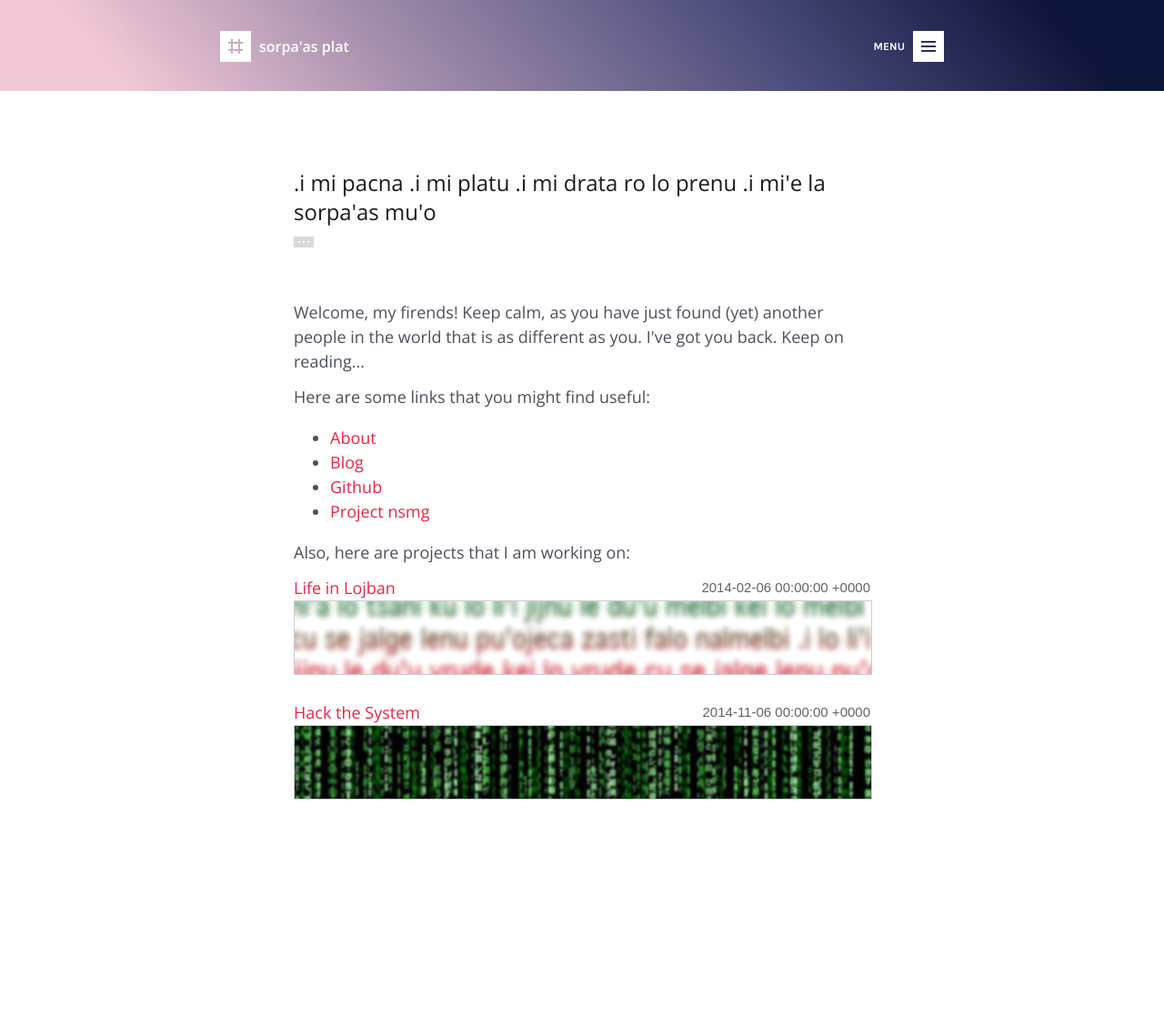
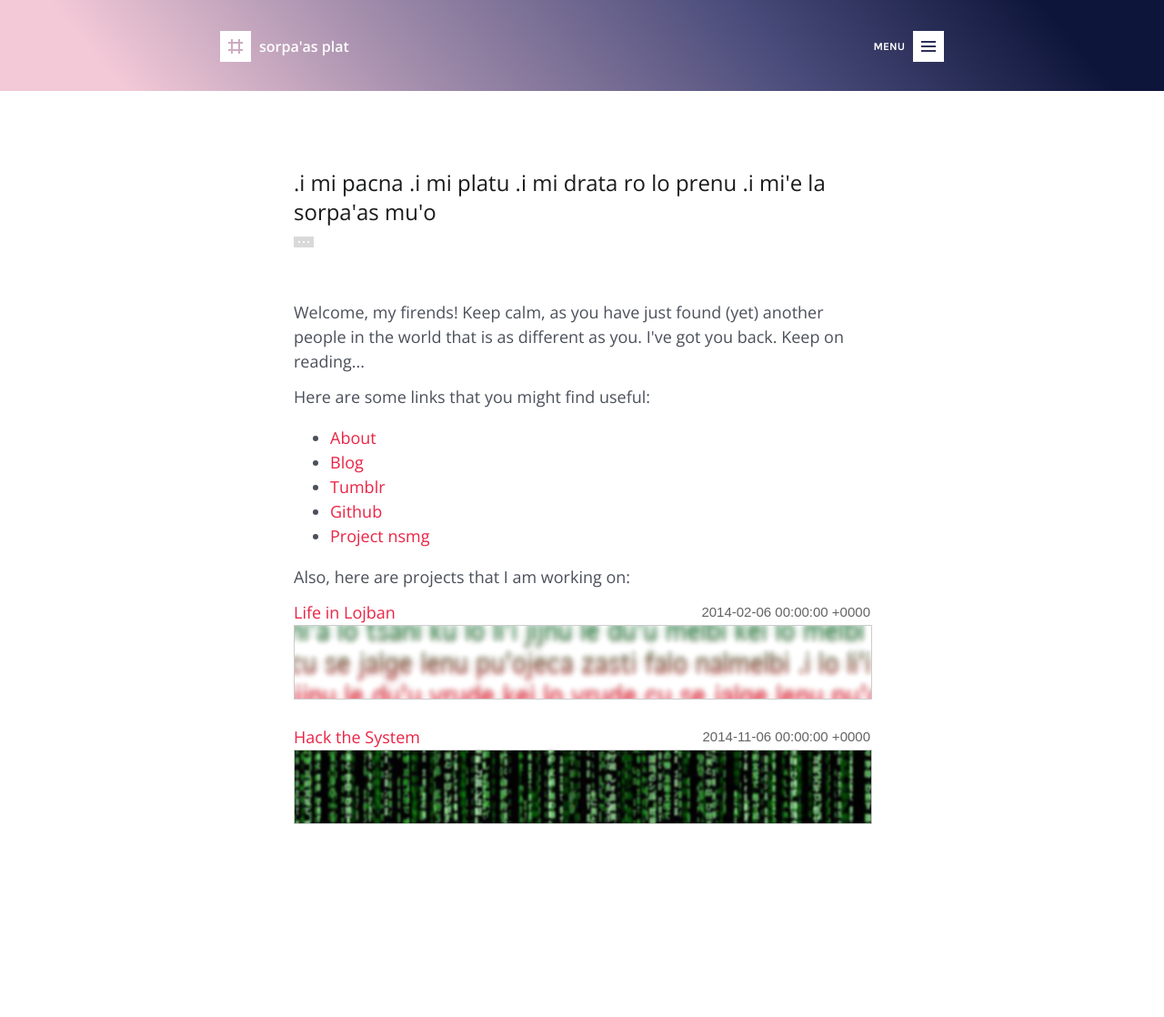
Before and after one commit to sorpaas/sorpaas.com, a Jekyll site: the page built from index.html, in a window 1280 px wide. Shown: the whole page at 91% size. Built offline with Jekyll 4.4.1, drawn with Linux system fonts in a browser that asks for light colours; before the commit the page ends 1091 px from its top, so only the background shows below that.

Commit message:
add tumblr link

```diff
--- a/index.html
+++ b/index.html
@@ -16,6 +16,7 @@ navigation   : true
 <ul>
   <li><a href="/about">About</a></li>
   <li><a href="//blog.sorpaas.com">Blog</a></li>
+  <li><a href="//tumblr.sorpaas.com">Tumblr</a></li>
   <li><a href="//github.com/sorpaas">Github</a></li>
   <li><a href="//ns.mg">Project nsmg</a></li>
 </ul>
```
